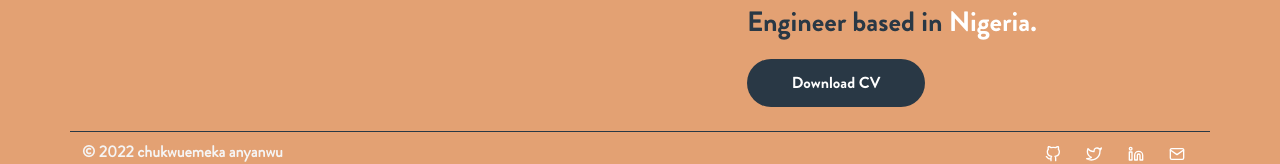
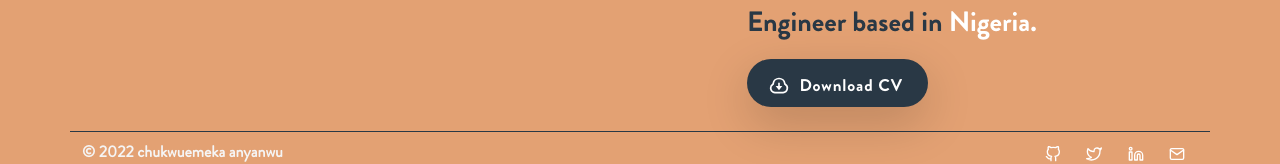
Before and after one commit to ccanyanwu/REACT-PORTFOLIO, a React (Create React App) app: page / in a window 1280 px wide. Shown: the part 461-625 px from the top of the page. Built offline with nearby package versions, Linux system fonts and the light colour scheme.

Commit message:
feat: update home download button

```diff
--- a/src/pages/Home.jsx
+++ b/src/pages/Home.jsx
@@ -44,11 +44,37 @@ const Header = styled.header`
     color: #ffffff;
     font-family: Bold, "sans-serif";
     height: 3rem;
+    font-weight: 500;
+    font-size: 17px;
+    padding: 0.8em 1.5em 0.8em 1.2em;
+    letter-spacing: 0.05em;
+    border-radius: 20em;
   }
+
+  .profile_summary + a > button svg {
+    margin-right: 8px;
+  }
+
   .profile_summary + a > button:hover {
-    background-color: var(--hover);
-    color: var(--background);
+    box-shadow: 0 0.5em 1.5em -0.5em #4d36d0be;
+    background-image: linear-gradient(
+      90deg,
+      #f5f5f5 0%,
+      #1c131c 20%,
+      #f7b267 40%,
+      #2a9d87 60%,
+      #dfd585 80%,
+      #293845 100%
+    );
+    color: #ffffff !important;
+    animation: slide 5s linear infinite;
   }
+  @keyframes slide {
+    to {
+      background-position: 20vw;
+    }
+  }
+
   @media all and (max-width: 62rem) {
      {
       padding-top: 3rem;
@@ -70,7 +96,7 @@ const Header = styled.header`
   @media all and (max-width: 35rem) {
      {
       margin-top: -5rem !important;
-      padding-bottom: 2rem
+      padding-bottom: 2rem;
     }
      {
       background: linear-gradient(
@@ -95,8 +121,11 @@ const Header = styled.header`
     hr {
       background: #ffffff;
     }
-    .profile_summary + a {
-      margin-left: 25%;
+    .profile_summary + a{
+      text-decoration: none;
+    } .profile_summary + a > button {
+      margin: 0 auto;
+      display: block;
     }
   }
 `;
@@ -115,7 +144,8 @@ const Home = () => {
       <img
         className="img-fluid hide col-md-3 d-block rounded h-100"
         src="https://res.cloudinary.com/trive/image/upload/f_auto,q_auto:eco/v1645427737/imageedit_1_2762711690.png"
-        alt="chukwuemeka anyanwu" loading='lazy'
+        alt="chukwuemeka anyanwu"
+        loading="lazy"
       />
 
       <div className="col-12 col-md-4">
@@ -139,8 +169,25 @@ const Home = () => {
           download="Chukwuemeka'sCV.pdf"
           rel="noreferrer"
         >
-          <button className="btn btn-large btn-primary text-decoration-none text-white outline-none border-0 rounded-pill w-50 ">
-            Download CV
+          {/* <button className="btn btn-large btn-primary text-decoration-none text-white outline-none border-0 rounded-pill w-50 ">
+            Download CV <BsCloudArrowDown className="fs-3 ms-2"/>
+          </button> */}
+
+          <button className="flex align-items-center border-0 shadow-lg">
+            <svg
+              height="24"
+              width="24"
+              viewBox="0 0 24 24"
+              xmlns="http://www.w3.org/2000/svg"
+              className='pb-1'
+            >
+              <path d="M0 0h24v24H0z" fill="none"></path>
+              <path
+                d="M1 14.5a6.496 6.496 0 0 1 3.064-5.519 8.001 8.001 0 0 1 15.872 0 6.5 6.5 0 0 1-2.936 12L7 21c-3.356-.274-6-3.078-6-6.5zm15.848 4.487a4.5 4.5 0 0 0 2.03-8.309l-.807-.503-.12-.942a6.001 6.001 0 0 0-11.903 0l-.12.942-.805.503a4.5 4.5 0 0 0 2.029 8.309l.173.013h9.35l.173-.013zM13 12h3l-4 5-4-5h3V8h2v4z"
+                fill="currentColor"
+              ></path>
+            </svg>
+            <span>Download CV</span>
           </button>
         </a>
       </div>
```
